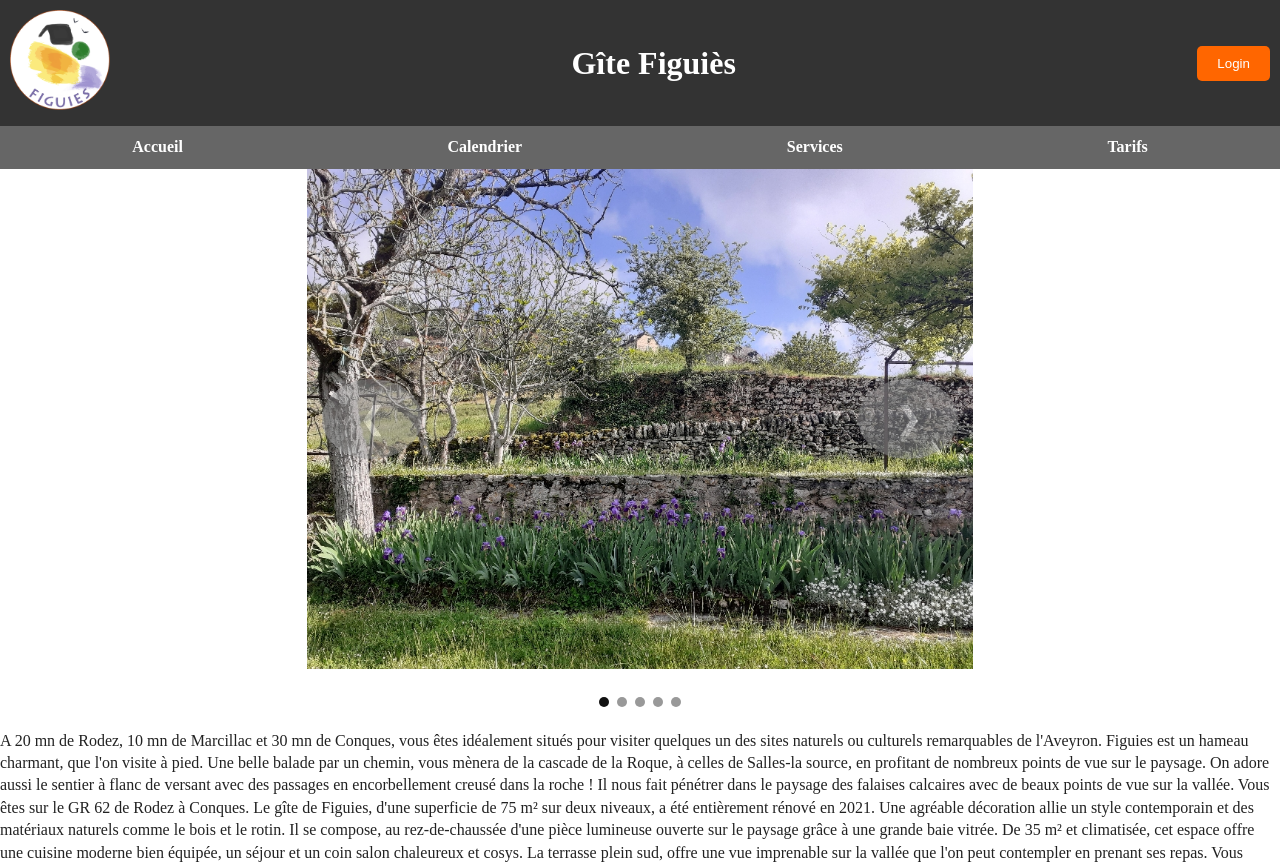
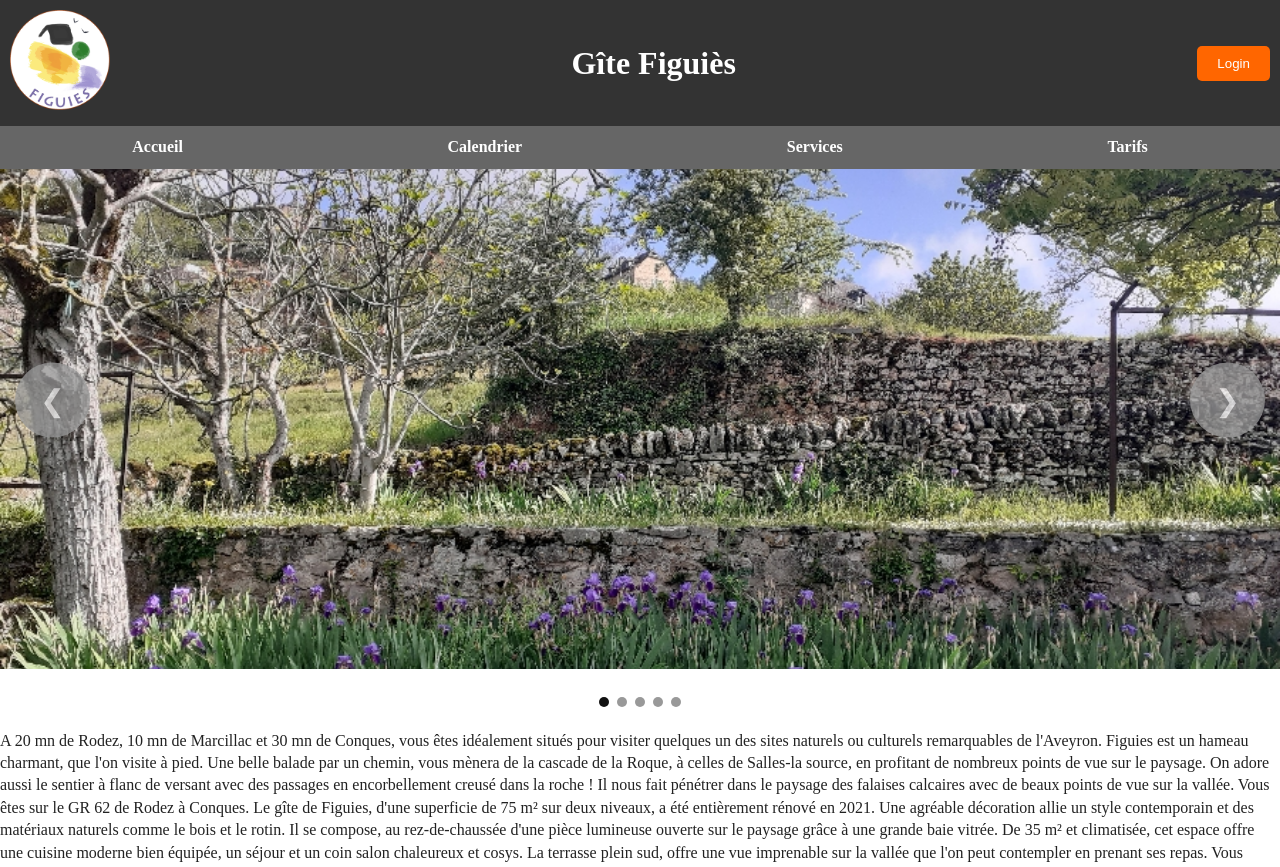
Before and after one commit to Jean-Santoni/ProjetSiteGite, a PHP site: page / in a window 1280 px wide. Shown: the top 867 px of the page. Run offline with PHP 8.4, Linux system fonts and the light colour scheme; the visitor is signed in with stand-in values (Sample User, id 1); some libraries are stand-ins or nearby versions.

Commit message:
Modification carousel bouton et images

```diff
--- a/css/main.css
+++ b/css/main.css
@@ -343,7 +343,7 @@ li {
   margin: 0;
 }
 
-a {
+nav a, footer a {
   text-decoration: none;
   color: white;
   font-weight: bold;
@@ -390,20 +390,21 @@ a:hover {
 
 
 /* Carroussel */
-.custom-image { display: none; }
-.carrousel {
-  max-width: 80%;
-  max-height: 500px;
+/*.custom-image { display: none; }*/
+.custom-image {
+  width: 100%;
+  max-width: 100%;
+  height: 500px;
   position: relative;
-  margin: auto;
+  overflow: hidden;
 }
 .prev, .next {
   cursor: pointer;
   position: absolute;
   top: 50%;
   transform: translateY(-50%);
-  width: 60px;
-  height: 60px;
+  width: 75px;
+  height: 75px;
   display: flex;
   align-items: center;
   justify-content: center;
@@ -415,18 +416,18 @@ a:hover {
 }
 .prev{ left: 15px;
   background-color: #999999;
-  opacity: 0.5;}
+  opacity: 0.75;}
 .next { right: 15px;
   background-color: #999999;
-  opacity: 0.5; }
+  opacity: 0.75; }
 .prev:hover, .next:hover {
   background-color: #111111;
 }
 .slide-img{
   width: 100%;
-  height: 500px;
-  object-fit: contain;
-  object-position: center;
+  height: 100%;
+  object-fit: cover;
+  object-position: center center;
 }
 .slide-dot{ text-align: center; }
 .dot {
```
Also changed, not shown: img/Carousel/figuies-10.jpg (added).
